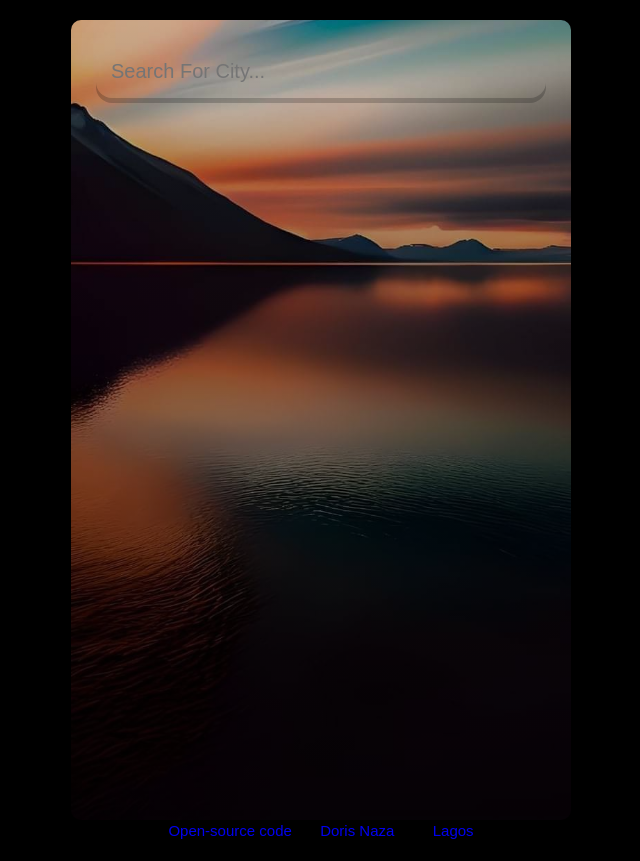
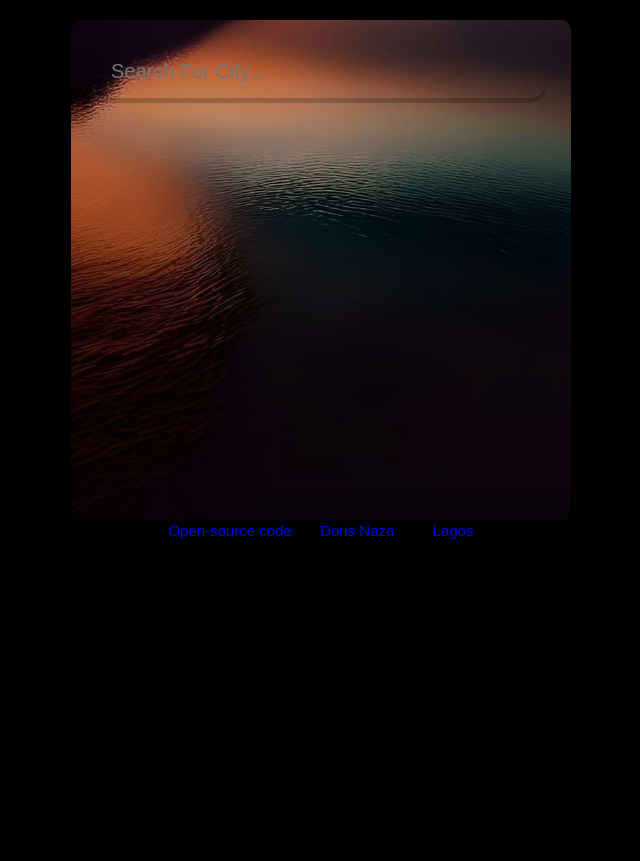
Before and after one commit to sharon5555/weather-react-app, a React (Create React App) app in the folder weather-app/: page / in a window 1280 px wide. Shown: the whole page, without its empty margins (319-959 px from the left). After the commit the page ends 820 px from the top, so only its background shows below. Built offline with nearby package versions, Linux system fonts and the light colour scheme; no server answers.

Commit message:
Updated package-lock.json file with the index.css file

```diff
--- a/weather-app/src/index.css
+++ b/weather-app/src/index.css
@@ -15,7 +15,7 @@ body {
   display: block;
   max-width: 500px;
   margin: auto;
-  height: auto;
+  height: 500px;
   background-image: url('./assest/warm1.jpg');
   background-size: cover;
   background-position: bottom;
```
Also changed, not shown: 1 other file (tests, documents, lock files or other folders).
